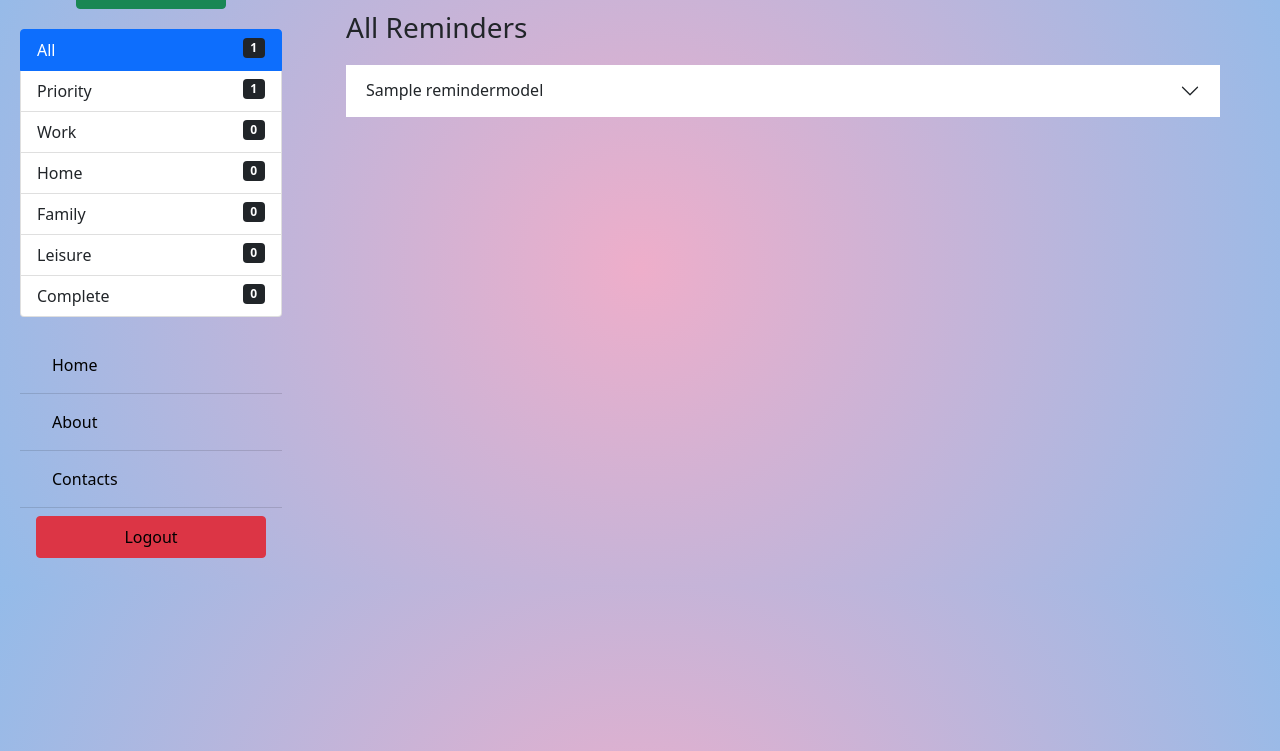
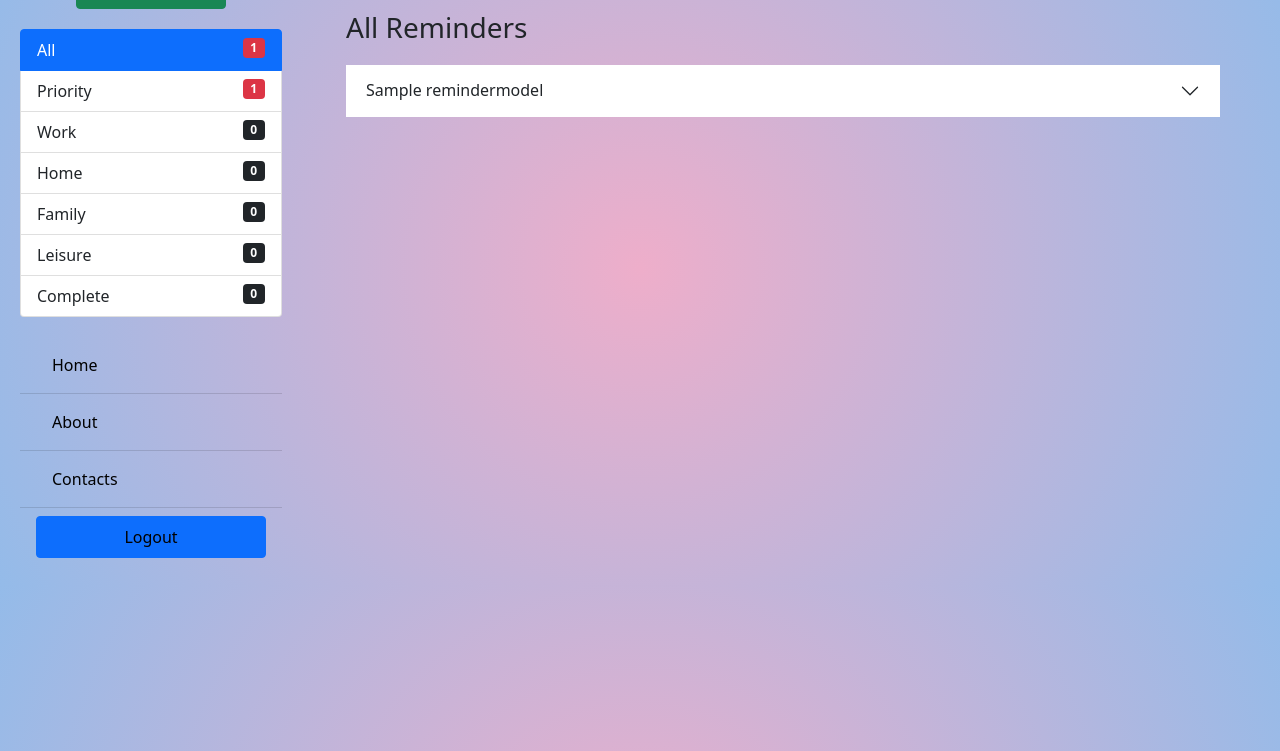
Before and after one commit to LoisaKitakaya/ReminderApp, a Django app: page /app/ in a window 1280 px wide. Shown: the part 49-800 px from the top of the page. Run offline with Django 3.2, Linux system fonts and the light colour scheme; a user stored in the database is signed in; tables that the repository leaves empty hold one stand-in row (values such as "Sample post"); some libraries are stand-ins or nearby versions.

Commit message:
made minor model changes: installed django_slugger

```diff
--- a/app/forms.py
+++ b/app/forms.py
@@ -9,3 +9,4 @@ class ReminderForm(forms.ModelForm):
 
         model = ReminderModel
         fields = '__all__'
+        exclude = ('slug',)
--- a/app/models.py
+++ b/app/models.py
@@ -1,6 +1,7 @@
 from pickle import TRUE
 from django.db import models
 from django.contrib.auth.models import User
+from slugger import AutoSlugField
 
 # Create your models here.
 STATUS = (
@@ -18,7 +19,7 @@ TAGS = (
 
 class ReminderModel(models.Model):
     title = models.CharField(max_length=50, unique=True)
-    slug = models.SlugField(max_length=50, unique=True)
+    slug = AutoSlugField(populate_from='title')
     reminder = models.TextField()
     set_for = models.DateTimeField(auto_now_add=False)
     tag = models.CharField(max_length=50, choices=TAGS)
--- a/app/templates/app/index.html
+++ b/app/templates/app/index.html
@@ -44,7 +44,9 @@
         <div class="col-3 nav-col">
           <!-- create reminder button -->
           <div class="filter-group text-center">
-            <a href="{% url 'upload' %}" class="btn btn-success"> Create reminder </a>
+            <a href="{% url 'upload' %}" class="btn btn-success">
+              Create reminder
+            </a>
           </div>
           <!-- filter list -->
           <div class="list-group filter-group" id="list-tab" role="tablist">
@@ -59,7 +61,7 @@
               role="tab"
               aria-controls="list-all"
               >All
-              <span class="badge bg-dark float-end">{{ all_count }}</span></a
+              <span class="badge bg-danger float-end">{{ all_count }}</span></a
             >
             <!-- else -->
             {% else %}
@@ -88,7 +90,7 @@
               role="tab"
               aria-controls="list-priority"
               >Priority
-              <span class="badge bg-dark float-end"
+              <span class="badge bg-danger float-end"
                 >{{ priority_count }}</span
               ></a
             >
@@ -119,7 +121,7 @@
               role="tab"
               aria-controls="list-work"
               >Work
-              <span class="badge bg-dark float-end">{{ work_count }}</span></a
+              <span class="badge bg-danger float-end">{{ work_count }}</span></a
             >
             <!-- else -->
             {% else %}
@@ -148,7 +150,7 @@
               role="tab"
               aria-controls="list-home"
               >Home
-              <span class="badge bg-dark float-end">{{ home_count }}</span></a
+              <span class="badge bg-danger float-end">{{ home_count }}</span></a
             >
             <!-- else -->
             {% else %}
@@ -177,7 +179,7 @@
               role="tab"
               aria-controls="list-family"
               >Family
-              <span class="badge bg-dark float-end">{{ family_count }}</span></a
+              <span class="badge bg-danger float-end">{{ family_count }}</span></a
             >
             <!-- else -->
             {% else %}
@@ -206,7 +208,7 @@
               role="tab"
               aria-controls="list-leisure"
               >Leisure
-              <span class="badge bg-dark float-end"
+              <span class="badge bg-danger float-end"
                 >{{ leisure_count }}</span
               ></a
             >
@@ -240,7 +242,7 @@
               role="tab"
               aria-controls="list-complete"
               >Complete
-              <span class="badge bg-dark float-end"
+              <span class="badge bg-danger float-end"
                 >{{ complete_count }}</span
               ></a
             >
@@ -273,7 +275,7 @@
                 <a class="nav-link text-black" href="#">Contacts</a>
               </li>
               <li class="nav-item list-group-item bg-transparent">
-                <a class="nav-link text-black btn btn-danger" href="#"
+                <a class="nav-link text-black btn btn-primary" href="#"
                   >Logout</a
                 >
               </li>
@@ -304,7 +306,9 @@
                   {% if current_user %}
                   <!-- if -->
                   <li class="breadcrumb-item">
-                    <span class="user-alert alert-success fw-light fst-italic" role="alert"
+                    <span
+                      class="user-alert alert-success fw-light fst-italic"
+                      role="alert"
                       >logged in as: {{current_user}}</span
                     >
                   </li>
@@ -394,7 +398,9 @@
                   {% if current_user %}
                   <!-- if -->
                   <li class="breadcrumb-item">
-                    <span class="user-alert alert-success fw-light fst-italic" role="alert"
+                    <span
+                      class="user-alert alert-success fw-light fst-italic"
+                      role="alert"
                       >logged in as: {{current_user}}</span
                     >
                   </li>
@@ -484,7 +490,9 @@
                   {% if current_user %}
                   <!-- if -->
                   <li class="breadcrumb-item">
-                    <span class="user-alert alert-success fw-light fst-italic" role="alert"
+                    <span
+                      class="user-alert alert-success fw-light fst-italic"
+                      role="alert"
                       >logged in as: {{current_user}}</span
                     >
                   </li>
@@ -574,7 +582,9 @@
                   {% if current_user %}
                   <!-- if -->
                   <li class="breadcrumb-item">
-                    <span class="user-alert alert-success fw-light fst-italic" role="alert"
+                    <span
+                      class="user-alert alert-success fw-light fst-italic"
+                      role="alert"
                       >logged in as: {{current_user}}</span
                     >
                   </li>
@@ -664,7 +674,9 @@
                   {% if current_user %}
                   <!-- if -->
                   <li class="breadcrumb-item">
-                    <span class="user-alert alert-success fw-light fst-italic" role="alert"
+                    <span
+                      class="user-alert alert-success fw-light fst-italic"
+                      role="alert"
                       >logged in as: {{current_user}}</span
                     >
                   </li>
@@ -754,7 +766,9 @@
                   {% if current_user %}
                   <!-- if -->
                   <li class="breadcrumb-item">
-                    <span class="user-alert alert-success fw-light fst-italic" role="alert"
+                    <span
+                      class="user-alert alert-success fw-light fst-italic"
+                      role="alert"
                       >logged in as: {{current_user}}</span
                     >
                   </li>
@@ -844,7 +858,9 @@
                   {% if current_user %}
                   <!-- if -->
                   <li class="breadcrumb-item">
-                    <span class="user-alert alert-success fw-light fst-italic" role="alert"
+                    <span
+                      class="user-alert alert-success fw-light fst-italic"
+                      role="alert"
                       >logged in as: {{current_user}}</span
                     >
                   </li>
```
Also changed, not shown: app/migrations/0003_remove_remindermodel_slug.py (added), app/migrations/0004_remindermodel_slug.py (added), app/migrations/0005_alter_remindermodel_slug.py (added).
